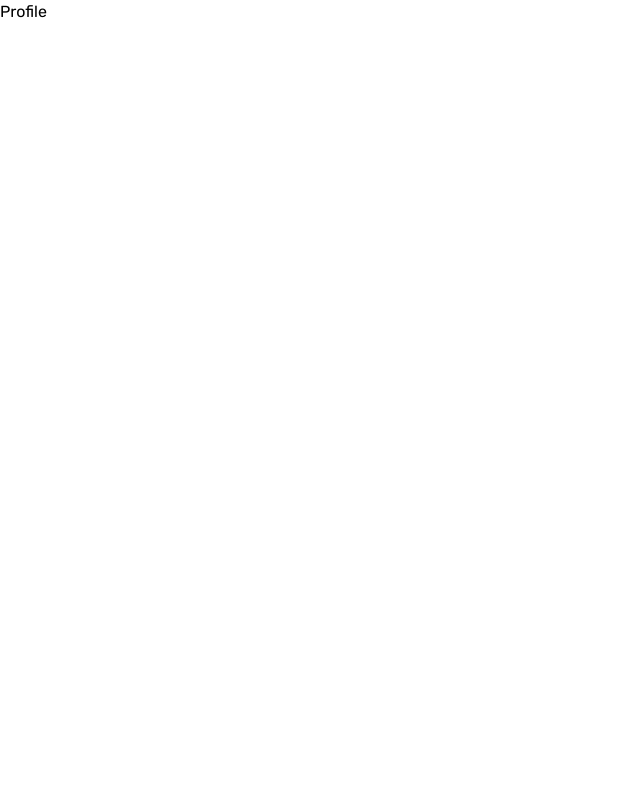
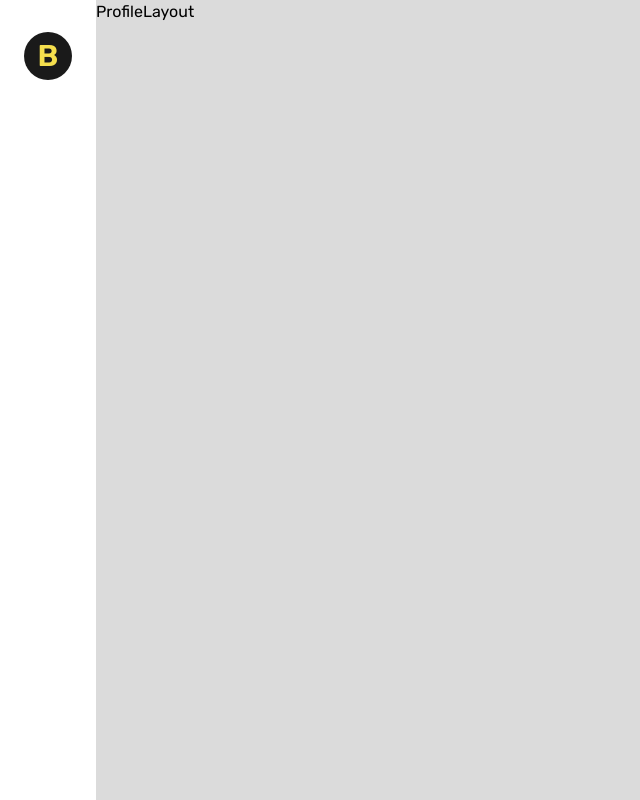
Before and after one commit to VedanthB/binamite-frontend-test, a React (Create React App) app: page /profile in a window 1280 px wide. Shown: the whole page, without its empty margins (0-640 px from the left). Built offline with nearby package versions, Linux system fonts and the light colour scheme.

Commit message:
[FEAT]: Profile Nav Logo

```diff
--- /dev/null
+++ b/src/components/Profile/ProfileLayout.js
@@ -0,0 +1,11 @@
+import React from "react";
+
+const ProfileLayout = () => {
+  return (
+    <div className="h-full w-full min-h-screen min-w-screen bg-[#DBDBDB] ">
+      ProfileLayout
+    </div>
+  );
+};
+
+export default ProfileLayout;
--- /dev/null
+++ b/src/components/Profile/ProfileNavFooter.js
@@ -0,0 +1,7 @@
+import React from "react";
+
+const ProfileNavFooter = () => {
+  return <div>ProfileNavFooter</div>;
+};
+
+export default ProfileNavFooter;
--- /dev/null
+++ b/src/components/Profile/ProfileNavLinks.js
@@ -0,0 +1,7 @@
+import React from "react";
+
+const ProfileNavLinks = () => {
+  return <div>ProfileNavLinks</div>;
+};
+
+export default ProfileNavLinks;
--- /dev/null
+++ b/src/components/Profile/ProfileNavLogo.js
@@ -0,0 +1,11 @@
+import React from "react";
+
+const ProfileNavLogo = () => {
+  return (
+    <h4 className="h-8 p-6 text-3xl font-semibold w-6 flex justify-center items-center rounded-full bg-[#1A1A1A] text-[#F5DF4D]">
+      B
+    </h4>
+  );
+};
+
+export default ProfileNavLogo;
--- /dev/null
+++ b/src/components/Profile/ProfileNavigation.js
@@ -0,0 +1,12 @@
+import React from "react";
+import ProfileNavLogo from "./ProfileNavLogo";
+
+const ProfileNavigation = () => {
+  return (
+    <div className="w-24 h-full py-8 px-6 bg-white flex flex-col">
+      <ProfileNavLogo />
+    </div>
+  );
+};
+
+export default ProfileNavigation;
--- a/src/components/index.js
+++ b/src/components/index.js
@@ -2,5 +2,14 @@ import Header from "./Header";
 import LoginForm from "./Auth/LoginForm";
 import SignupForm from "./Auth/SignupForm";
 import Input from "./global/Input";
+import ProfileNavigation from "./Profile/ProfileNavigation";
+import ProfileLayout from "./Profile/ProfileLayout";
 
-export { Header, LoginForm, SignupForm, Input };
+export {
+  Header,
+  LoginForm,
+  SignupForm,
+  Input,
+  ProfileNavigation,
+  ProfileLayout,
+};
--- a/src/pages/Profile/index.js
+++ b/src/pages/Profile/index.js
@@ -1,7 +1,18 @@
 import React from "react";
+import { ProfileLayout, ProfileNavigation } from "../../components";
 
 const Profile = () => {
-  return <div>Profile</div>;
+  return (
+    <div className="flex">
+      <div className="h-full min-h-screen">
+        <ProfileNavigation />
+      </div>
+
+      <div className="h-full w-full  min-h-screen  min-w-screen">
+        <ProfileLayout />
+      </div>
+    </div>
+  );
 };
 
 export default Profile;
```
